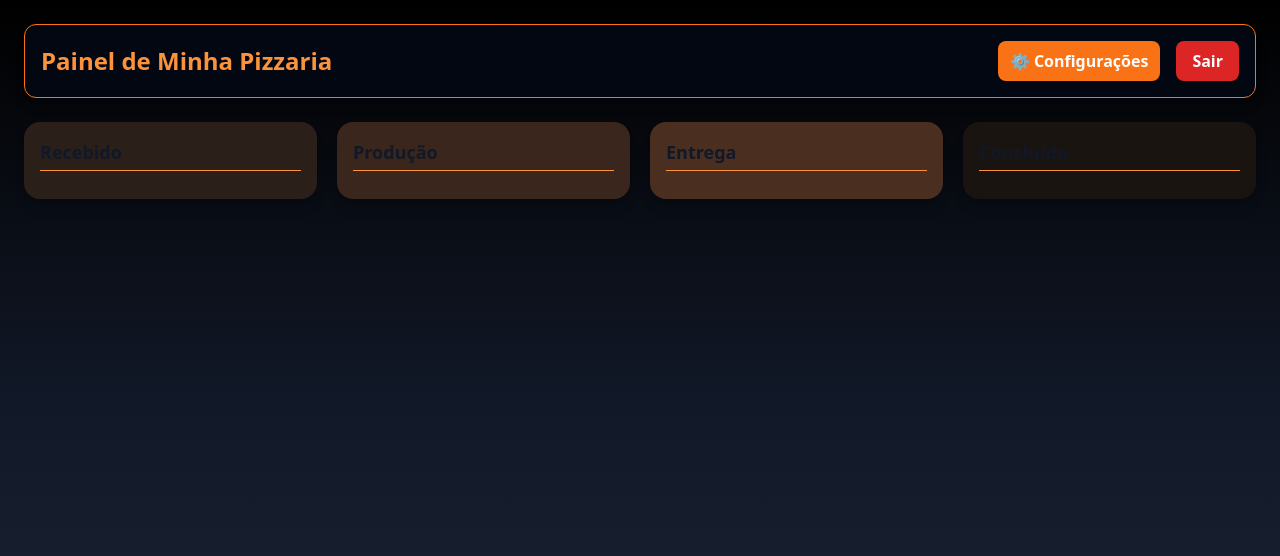
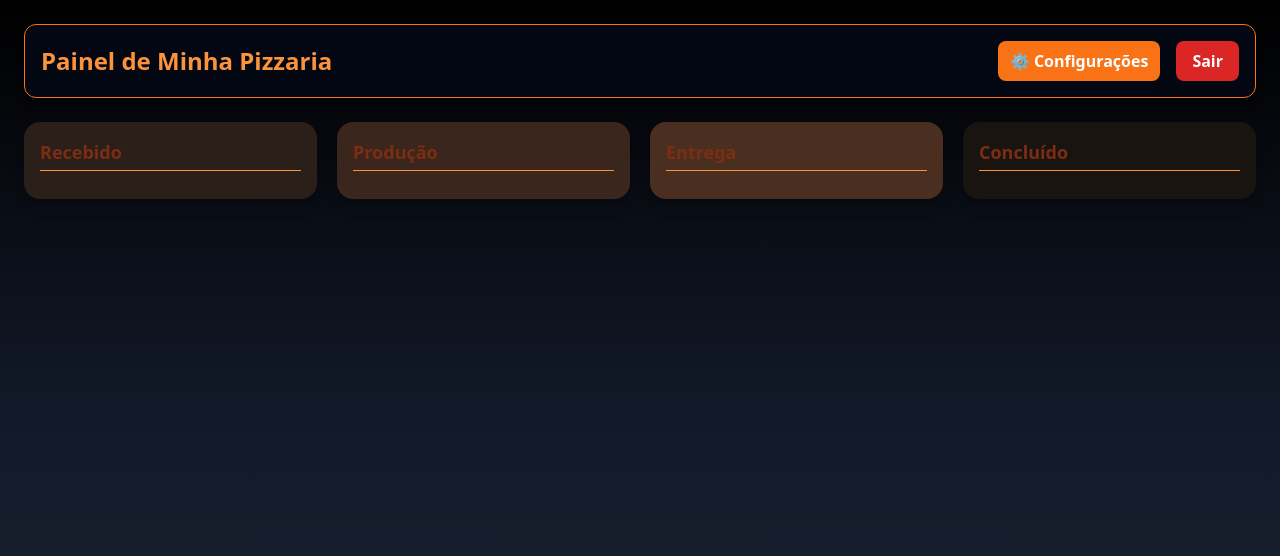
Before and after one commit to lglducci/site-admin-delivery, a React (Vite) app: page /dashboard in a window 1280 px wide. Shown: the top 556 px of the page. Built offline with nearby package versions, Linux system fonts and the light colour scheme.

Commit message:
Update Dashboard.jsx

```diff
--- a/src/pages/Dashboard.jsx
+++ b/src/pages/Dashboard.jsx
@@ -266,7 +266,7 @@ const colunas = [
         {colunas.map((coluna) => (
           <div
             key={coluna.status}
-            className={`rounded-2xl shadow-lg p-4 ${coluna.cor} text-gray-900`}
+            className={`rounded-2xl shadow-lg p-4 ${coluna.cor} text-orange-900`}
           >
             <h2 className="text-lg font-bold mb-3 border-b border-orange-400 pb-1">
               {coluna.titulo}
```
